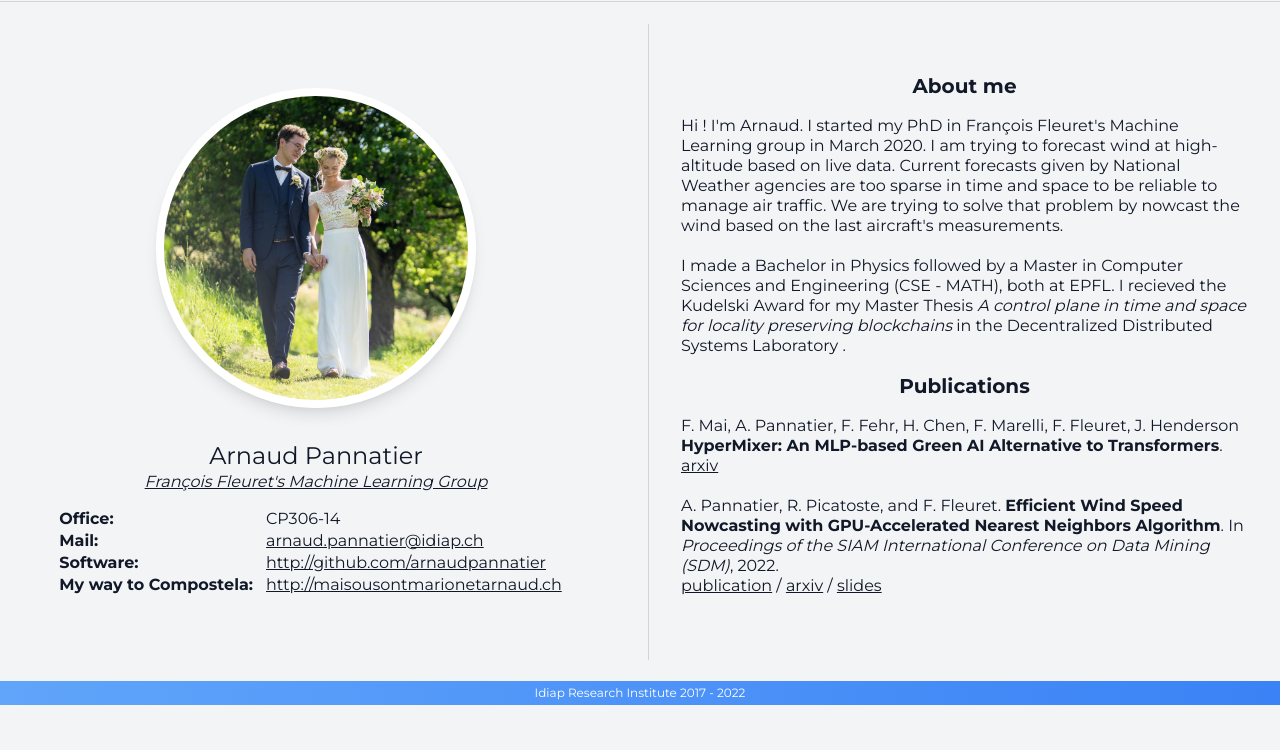
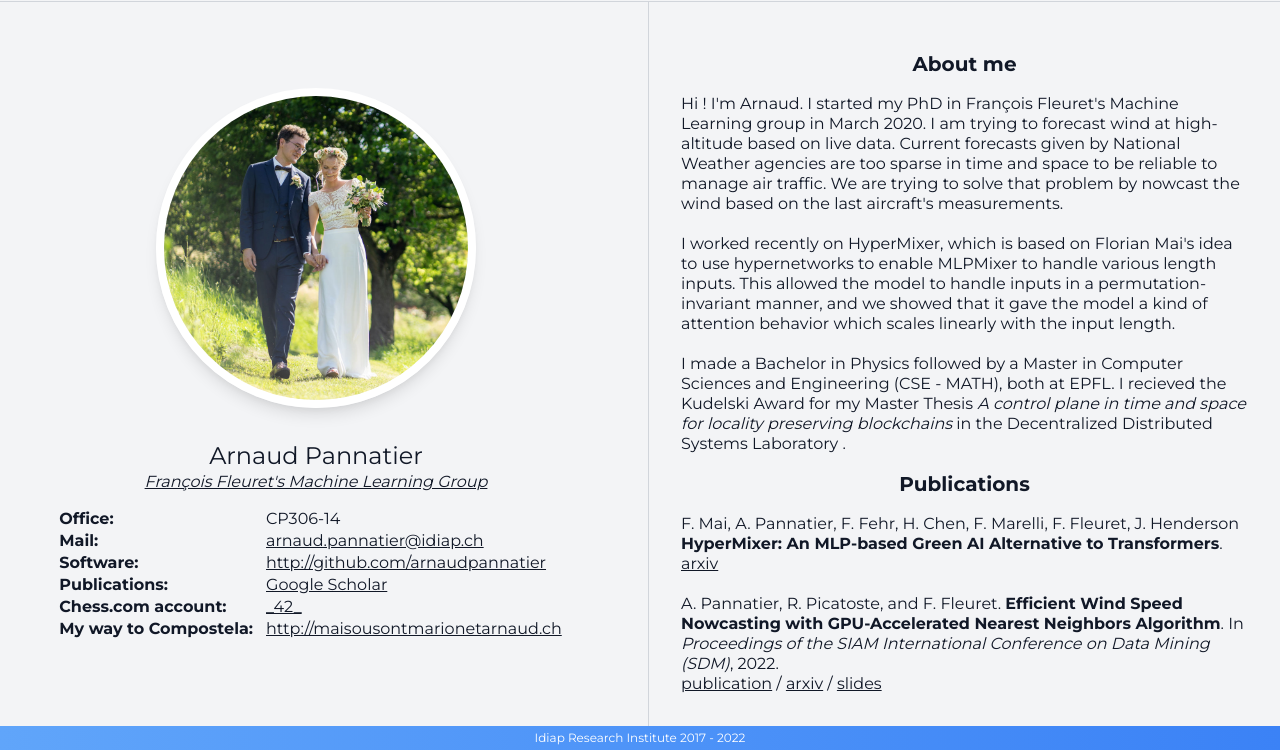
Before and after one commit to ArnaudPannatier/ArnaudPannatier.github.io, a plain HTML site: page index.html in a window 1280 px wide. Shown: the part 95-845 px from the top of the page. Before the commit the page ends 800 px from the top, so only its background shows below. Drawn offline with Linux system fonts and the light colour scheme.

Commit message:
Adding google scholar + hypermixer + chess.com

```diff
--- a/index.html
+++ b/index.html
@@ -41,6 +41,17 @@
             <td><a class="underline" href="http://github.com/arnaudpannatier">http://github.com/arnaudpannatier</a></td>
           </tr>
           <tr>
+            <td><strong>Publications:</strong></td>
+            <td><a class="underline" href="https://scholar.google.com/citations?user=8XxcMWkAAAAJ&hl=fr">Google
+                Scholar</a>
+            </td>
+          </tr>
+          <tr>
+            <td><strong>Chess.com account:</strong></td>
+            <td><a class="underline" href="https://www.chess.com/member/_42_">_42_</a>
+            </td>
+          </tr>
+          <tr>
             <td><strong>My way to Compostela:</strong></td>
             <td><a class="underline" href="http://maisousontmarionetarnaud.ch">http://maisousontmarionetarnaud.ch </a>
             </td>
@@ -56,6 +67,12 @@
         I am trying to forecast wind at high-altitude based on live data. Current forecasts given by National Weather
         agencies are too sparse in time and space to be reliable to manage air traffic.
         We are trying to solve that problem by nowcast the wind based on the last aircraft's measurements.
+      </p>
+      <br />
+      <p>
+        I worked recently on HyperMixer, which is based on Florian Mai's idea to use hypernetworks to enable MLPMixer to
+        handle various length inputs. This allowed the model to handle inputs in a permutation-invariant manner, and we
+        showed that it gave the model a kind of attention behavior which scales linearly with the input length.
       </p>
       <br />
       <p>
```
